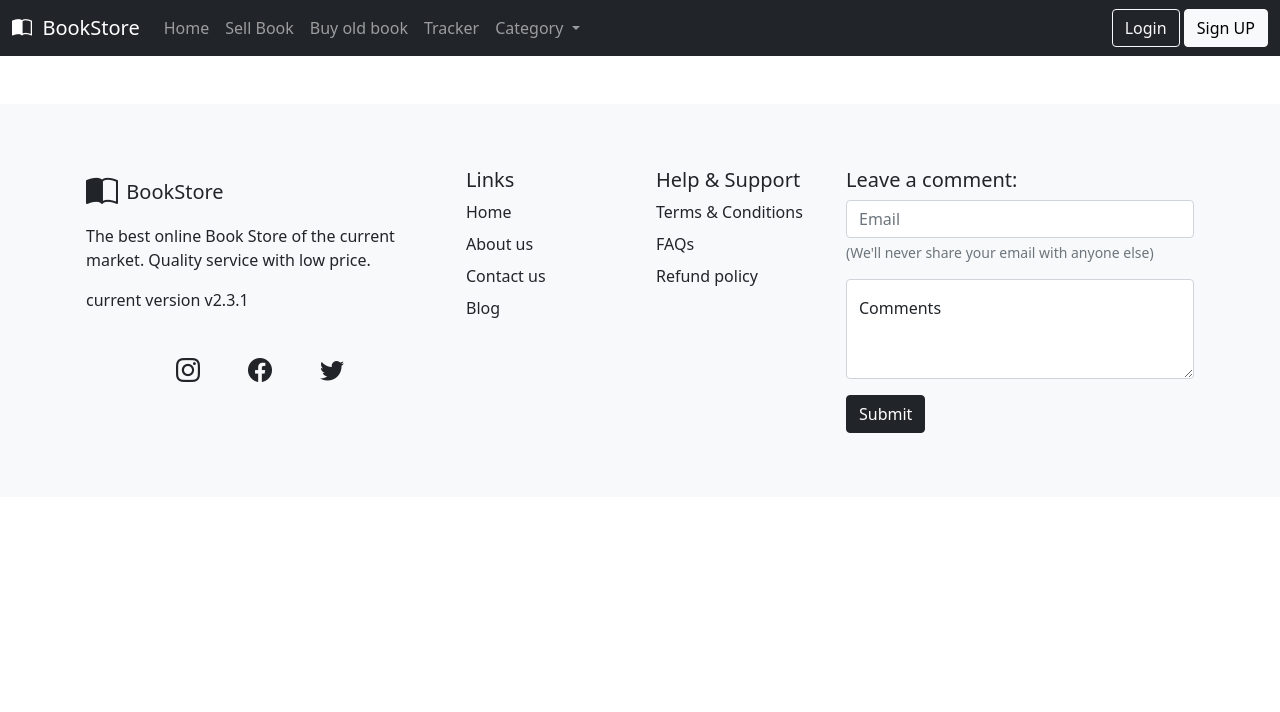
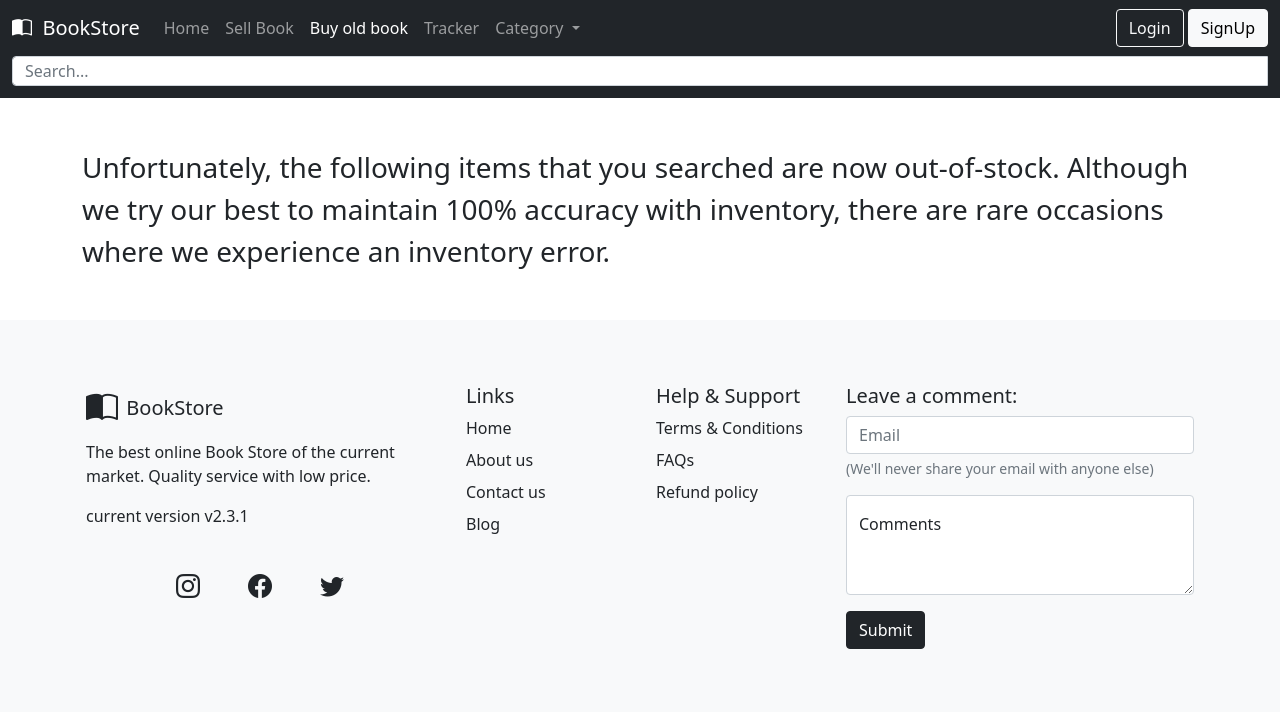
Before and after one commit to sk-zayed/BookStore, a Django app: page /old/ in a window 1280 px wide. Shown: the top 712 px of the page. Run offline with Django 3.2, Linux system fonts and the light colour scheme; data comes from the database, SQL or seed files in the repository; both versions use the stored data as it was after the commit.

Commit message:
added_search_box

```diff
--- a/Online_BookStore/static/style.css
+++ b/Online_BookStore/static/style.css
@@ -1,12 +1,16 @@
-
+i.logo{
+    color: aquamarine;
+}
 .xyz{
-    display: none;
+    color: red;
+    /* display: none; */
     margin-top: 5px;
 }
 
-@media screen and (max-width:1200px) {
+@media (max-width:1200px) {
     .xyz{
         display: block;
+        background-color: red;
     }
     .abc{
         display: none;
--- a/Online_BookStore/templates/base.html
+++ b/Online_BookStore/templates/base.html
@@ -7,16 +7,15 @@
 
     <link href="https://cdn.jsdelivr.net/npm/bootstrap@5.0.2/dist/css/bootstrap.min.css" rel="stylesheet"
         integrity="sha384-EVSTQN3/azprG1Anm3QDgpJLIm9Nao0Yz1ztcQTwFspd3yD65VohhpuuCOmLASjC" crossorigin="anonymous">
+    <link rel="stylesheet" href="https://cdn.jsdelivr.net/npm/bootstrap-icons@1.5.0/font/bootstrap-icons.css">
     <link rel="stylesheet" href="/static/style.css">
-    <link rel="stylesheet" href="https://cdn.jsdelivr.net/npm/bootstrap-icons@1.5.0/font/bootstrap-icons.css">
     <title>{% block title %}{% endblock title %} | BookStore</title>
 </head>
 
 <body>
-
     <nav class="navbar navbar-expand-lg navbar-dark bg-dark">
         <div class="container-fluid">
-            <a class="navbar-brand" href="{% url 'home' %}"><i class="bi bi-book-half"></i>&nbsp;&nbsp;BookStore</a>
+            <a class="navbar-brand" href="{% url 'home' %}"><i class="bi bi-book-half logo"></i>&nbsp;&nbsp;BookStore</a>
             <button class="navbar-toggler" type="button" data-bs-toggle="collapse" data-bs-target="#navbarNavDropdown"
                 aria-controls="navbarNavDropdown" aria-expanded="false" aria-label="Toggle navigation">
                 <span class="navbar-toggler-icon"></span>
@@ -42,8 +41,7 @@
                             <ul class="navbar-nav xyz">
                                 <li class="nav-item dropdown">
                                     <a class="nav-link dropdown-toggle" href="#" id="navbarDropdownMenuLink" role="button"
-                                    data-bs-toggle="dropdown" aria-expanded="false">
-                                    You are logged in as {{request.user}}
+                                        data-bs-toggle="dropdown" aria-expanded="false">Welcome {{request.user}}
                                     </a>
                                     <ul class="dropdown-menu" aria-labelledby="navbarDropdownMenuLink">
                                         <li><a class="dropdown-item" href="{% url 'userLogout' %}">Logout</a></li>
@@ -60,18 +58,14 @@
                                     data-bs-target="#signupmodal">SignUp</button>
                             </li>
                         {% endif %}
-
                     </ul>
-
                 </div>
-
             </div>
             {% if user.is_authenticated %}
                 <ul class="navbar-nav abc">
                     <li class="nav-item dropdown">
                         <a class="nav-link dropdown-toggle active" href="#" id="navbarDropdownMenuLink" role="button"
-                        data-bs-toggle="dropdown" aria-expanded="false">
-                        You are logged in as {{request.user}}
+                            data-bs-toggle="dropdown" aria-expanded="false">Welcome {{request.user}}
                         </a>
                         <ul class="dropdown-menu" aria-labelledby="navbarDropdownMenuLink">
                             <li><a class="dropdown-item " href="{% url 'userLogout' %}">Logout</a></li>
@@ -83,10 +77,19 @@
                     <button type="button" class="btn btn-outline-light" data-bs-toggle="modal"
                         data-bs-target="#loginmodal">Login</button>
                     <button type="button" class="btn btn-light" data-bs-toggle="modal" data-bs-target="#signupmodal">
-                    Sign UP</button>
+                        SignUp</button>
                 </div>
             {% endif %}
         </div>
+    </nav>
+
+    <nav class="navbar navbar-dar bg-dark py-0">
+        <form action="{% url 'search' %}" class="w-100 pt-0" style="padding: 12px;">
+            <div class="input-group">
+                <input type="text" name="query" id="query" class="form-control" style="height: 30px;" placeholder="Search...">
+                <button class="btn btn-outline-secondary" type="submit" hidden></button>
+            </div>
+        </form>
     </nav>
 
     <div class="modal fade" id="signupmodal" data-bs-backdrop="static" data-bs-keyboard="false" tabindex="-1"
@@ -100,6 +103,7 @@
                 <div class="modal-body">
                     <form action="/usersignup/" class="row g-3" method="POST">
                         {% csrf_token %}
+                        <input type="hidden" name="next" value="{{ request.path }}">
                         <div class="col-sm-12">
                             <label class="form-label" for="signupusername">Username:</label>
                             <input type="text" class="form-control" name="signupusername" id="signupusername"
@@ -185,9 +189,11 @@
         </div>
     {% endfor %}
 
+
     {% block body %}
 
     {% endblock body %}
+
 
     <footer class="bd-footer py-5 mt-5 bg-light">
         <div class="container">
@@ -214,10 +220,8 @@
                     <h5>Links</h5>
                     <ul class="list-unstyled">
                         <li class="mb-2"><a href="{% url 'home' %}" class="link-dark text-decoration-none">Home</a></li>
-                        <li class="mb-2"><a href="{% url 'about' %}" class="link-dark text-decoration-none">About us</a>
-                        </li>
-                        <li class="mb-2"><a href="{% url 'contact' %}" class="link-dark text-decoration-none">Contact
-                                us</a></li>
+                        <li class="mb-2"><a href="{% url 'about' %}" class="link-dark text-decoration-none">About us</a></li>
+                        <li class="mb-2"><a href="{% url 'contact' %}" class="link-dark text-decoration-none">Contact us</a></li>
                         <li class="mb-2"><a href="#" class="link-dark text-decoration-none">Blog</a></li>
                     </ul>
                 </div>
@@ -233,13 +237,12 @@
                     <H5>Leave a comment:</H5>
                     <form>
                         <div class="mb-3">
-                            <input type="text" class="form-control" id="exampleInputEmail1"
-                                aria-describedby="emailHelp" placeholder="Email">
+                            <input type="text" class="form-control" aria-describedby="emailHelp"
+                                placeholder="Email">
                             <div id="emailHelp" class="form-text">(We'll never share your email with anyone else)</div>
                         </div>
                         <div class="form-floating">
-                            <textarea class="form-control" placeholder=" "*
-                                style="height: 100px"></textarea>
+                            <textarea class="form-control" placeholder=" " style="height: 100px"></textarea>
                             <label for="floatingTextarea2">Comments</label>
                         </div>
                         <button type="submit" class="btn btn-dark mt-3">Submit</button>
@@ -247,7 +250,6 @@
                 </div>
             </div>
     </footer>
-
 
     <script src="https://code.jquery.com/jquery-3.6.0.js"
         integrity="sha256-H+K7U5CnXl1h5ywQfKtSj8PCmoN9aaq30gDh27Xc0jk=" crossorigin="anonymous"></script>
--- a/Online_BookStore/templates/listview.html
+++ b/Online_BookStore/templates/listview.html
@@ -1,8 +1,11 @@
 {% extends "base.html" %}
+
 
 {% block title %}{{title}}{% endblock title %}
 
+
 {% block navlistitem %}
+
 <li class="nav-item">
     <a class="nav-link" aria-current="page" href="/">Home</a>
 </li>
@@ -10,17 +13,46 @@
     <a class="nav-link" href="{% url 'sellbooks' %}">Sell Book</a>
 </li>
 <li class="nav-item">
+{% if request.get_full_path == "/old/"%}
+    <a class="nav-link active" href="{% url 'old' %}">Buy old book</a>
+{% else %}
     <a class="nav-link" href="{% url 'old' %}">Buy old book</a>
+{% endif %}
 </li>
 <li class="nav-item">
+{% if user.is_authenticated %}
     <a class="nav-link" href="{% url 'tracker' %}">Tracker</a>
+{% else %}
+    <a type="button" class="nav-link" data-bs-toggle="modal" data-bs-target="#loginmodal">Tracker</a>
+{% endif %}
 </li>
+
 {% endblock navlistitem %}
+
 
 {% block body %}
 
-
 <div class="container">
+    {% if book|length < 1 %}
+        {% if request.get_full_path == "/old/"%}
+            <p class="fs-3 pt-5">Unfortunately, the following items that you searched are now out-of-stock. Although we try our best to maintain 100% accuracy with inventory, there are rare occasions where we experience an inventory error.</p>
+        {% else %}
+            {% if query|wordcount == 0 %}
+                <p class="fs-3 pt-5">Please type something before making search query.</p>
+            {% else %}
+                <p class="fs-3 pt-5">Could not find any match for <b>{{ query }}</b>.</p>
+                <div class="fs-5">
+                    Suggestions:
+                    <ul>
+                        <li>Make sure that all words are spelled correctly.</li>
+                        <li>Try different keywords.</li>
+                        <li>Try more general keywords.</li>
+                        <li>Try fewer keywords.</li>
+                    </ul>
+                </div>
+            {% endif %}
+        {% endif %}
+    {% else %}
         <ul class="list-unstyled">
             {% for i in book %}
                 <li>
@@ -37,10 +69,12 @@
                         </div>
                     </a>
                 </li>
+                {% if forloop.revcounter != 1 %}
                     <hr class="featurette-divider">
-
+                {% endif %}
             {% endfor %}
         </ul>
+    {% endif %}
 </div>
 
 {% endblock body %}
--- a/Online_BookStore/urls.py
+++ b/Online_BookStore/urls.py
@@ -7,6 +7,7 @@ urlpatterns = [
     path("usersignup/", views.userSignUp, name="userSignUp"),
     path("userlogin/", views.userLogin, name="userLogin"),
     path("userlogout/", views.userLogout, name="userLogout"),
+    path("search/", views.search, name="search"),
     path("about/", views.about, name="about"),
     path("contact/", views.contact, name="contact"),
     path("category/<slug:category>", views.category, name="category"),
--- a/Online_BookStore/views.py
+++ b/Online_BookStore/views.py
@@ -14,6 +14,7 @@ def index(request):
 
 def userSignUp(request):
     if request.method == "POST":
+        next = request.POST.get('next', '')
         signupusername = request.POST.get("signupusername", "")
         firstname = request.POST.get("firstname", "")
         lastname = request.POST.get("lastname", "")
@@ -23,25 +24,22 @@ def userSignUp(request):
 
         if len(signupusername) > 10:
            messages.error(request, "Username must be under 10 character.")
-           return redirect("home")
+           return redirect(next)
 
         if not signupusername.isalnum():
             messages.error(request, "Username cannot contain special character.")
-            return redirect("home")
+            return redirect(next)
 
         if pass1 != pass2:
             messages.error(request, "Password did not match.")
-            return redirect("home")
+            return redirect(next)
 
         myuser = User.objects.create_user(signupusername, email, pass1)
         myuser.first_name = firstname
         myuser.last_name = lastname
         myuser.save()
         messages.success(request, "Your BookStore accout has been successfully created.")
-        return redirect("home")
-
-    else:
-        return redirect("home")
+        return redirect(next)
 
 
 def userLogin(request):
@@ -62,14 +60,23 @@ def userLogin(request):
             return HttpResponseRedirect(next)
 
 
-    else:
-        return redirect("home")
-
-
 def userLogout(request):
     logout(request)
     messages.success(request, "Loggedout successfully.")
     return redirect("home")
+
+
+def search(request):
+    query = request.GET.get("query", "")
+
+    if len(query) > 25 or not query or query.isspace():
+        booklist = Book.objects.none()
+
+    else:
+        booklist = Book.objects.filter(book_name__icontains=query)
+
+    param = {"book": booklist, "query": query, "title": "Search results"}
+    return render(request, "listview.html", param)
 
 
 def about(request):
@@ -87,24 +94,29 @@ def contact(request):
                           email=email, phone=phone, desc=desc)
         contact.save()
         messages.success(request, "Thank you for contacting us. Your query would be reviewed by our team soon.")
-    return redirect(reverse("contact"))
+
+    return render(request, "contact.html")
 
 
 def category(request, category):
     booklist = []
     books = Book.objects.filter(category=category)
+
     for book in books:
         booklist.append(book)
+
     param = {"book": booklist, "title": category}
     return render(request, "listview.html", param)
 
 
 def old(request):
-    cat = []
+    old = []
     books = Book.objects.filter(category="Old")
+
     for book in books:
-        cat.append(book)
-    param = {"book": cat, "title": "Old"}
+        old.append(book)
+
+    param = {"book": old, "title": "Old"}
     return render(request, "listview.html", param)
 
 
@@ -190,22 +202,25 @@ def tracker(request):
     if request.method == "POST":
         orderId = request.POST.get("orderId", "")
         email = request.POST.get("trackemail", "")
+        updates = []
+
         try:
             cemail = Customer.objects.filter(order__order_id=orderId)[0].email
+
             if cemail==email:
-                updates = []
                 update = OrderUpdate.objects.filter(order_id=orderId)
+
                 for item in update:
                     updates.append(
                         {'text': item.update_desc, 'time': item.timestamp})
                     response = json.dumps(updates, default=str)
                 return HttpResponse(response)
+
             else:
-                updates = []
                 response = json.dumps(updates, default=str)
                 return HttpResponse(response)
+
         except:
-            updates = []
             response = json.dumps(updates, default=str)
             return HttpResponse(response)
 
--- /dev/null
+++ b/static/style.css
@@ -0,0 +1,13 @@
+.xyz{
+    display: none;
+    margin-top: 5px;
+}
+
+@media (max-width:991px) {
+    .xyz{
+        display: block;
+    }
+    .abc{
+        display: none;
+    }
+}
```
Also changed, not shown: Online_BookStore/templates/about.html (+21 -30 lines), Online_BookStore/templates/checkout.html (+17 -3 lines), Online_BookStore/templates/contact.html (+16 -7 lines), Online_BookStore/templates/detailedview.html (+15 -9 lines), Online_BookStore/templates/index.html (+13 -12 lines), Online_BookStore/templates/sellbooks.html (+14 -3 lines), Online_BookStore/templates/tracker.html (+10 -5 lines), db.sqlite3, media/images/c-1.jpg (added), media/images/c-2.jpg (added), media/images/c-3.jpg (added). Lines whose indentation alone changed are shown as unchanged.
